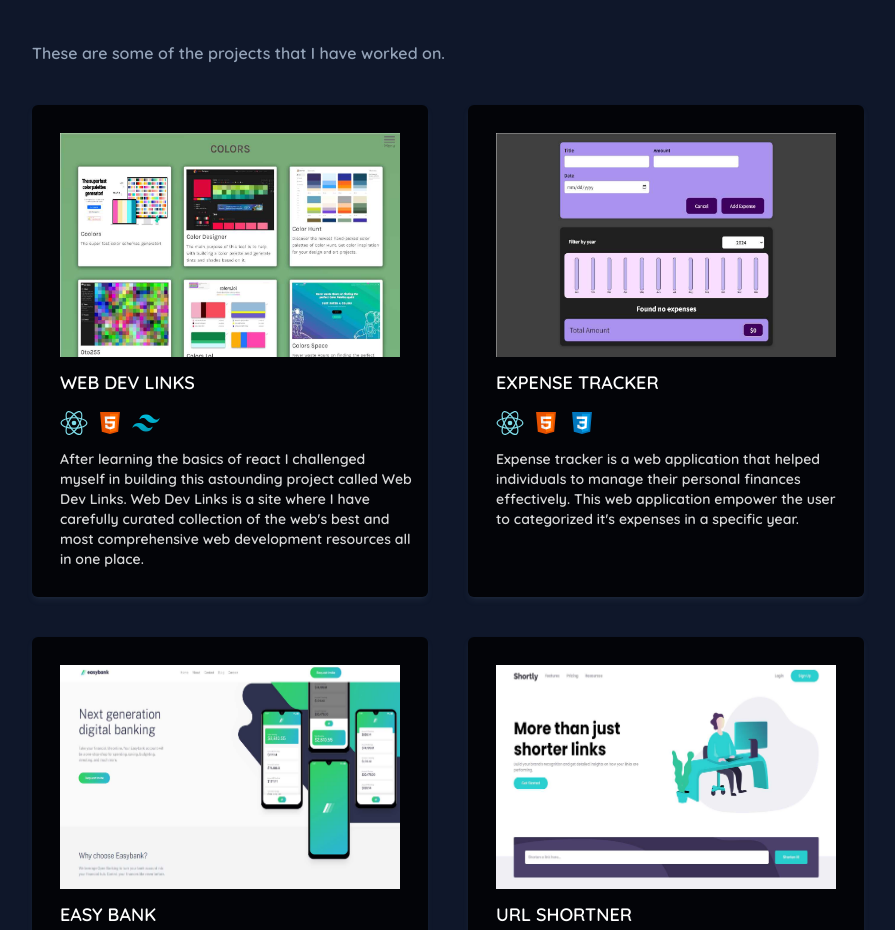
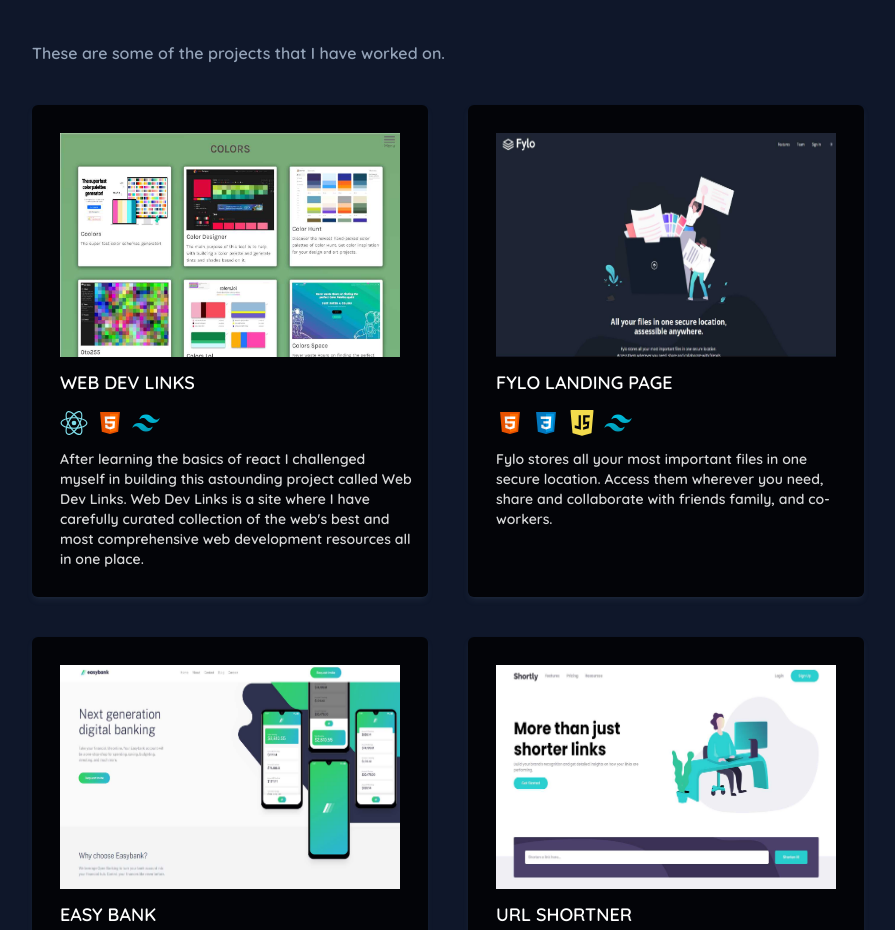
Before and after one commit to Ismail142/Portfolio-v2, a React (Create React App) app: page / in a window 1280 px wide. Shown: the part 2222-3152 px from the top of the page, without its empty margins (384-1279 px from the left). Built offline with nearby package versions, Linux system fonts and the light colour scheme; a web font is replaced by a local one.

Commit message:
projects added

```diff
--- a/src/components/Content.js
+++ b/src/components/Content.js
@@ -152,16 +152,16 @@
 					/>
 
 					<Projects
-						imgUrl="images/expense.jpg"
-						link="https://expense-tracker-ismail142.vercel.app/"
-						title="expense tracker"
+						imgUrl="images/fylo.jpg"
+						link="https://fylo-website-ismail142.netlify.app/"
+						title="fylo landing page"
 						icons={[
-							"images/icons8-react-native-100.cb22b6eb.svg",
 							"images/icons8-html-5-100.f4f8f9f3.svg",
 							"images/icons8-css3-100.910e90d7.svg",
+							"images/icons8-javascript-logo-100.68bd372e.svg",
+							"images/icons8-tailwind-css-100.c76a1934.svg",
 						]}
-						description="Expense tracker is a web application that helped individuals to manage their personal finances effectively.
-					 This web application empower the user to categorized it's expenses in a specific year."
+						description="Fylo stores all your most important files in one secure location. Access them wherever you need, share and collaborate with friends family, and co-workers."
 					/>
 
 					<Projects
```
Also changed, not shown: public/images/expense.jpg (deleted), public/images/fylo.jpg (added).
